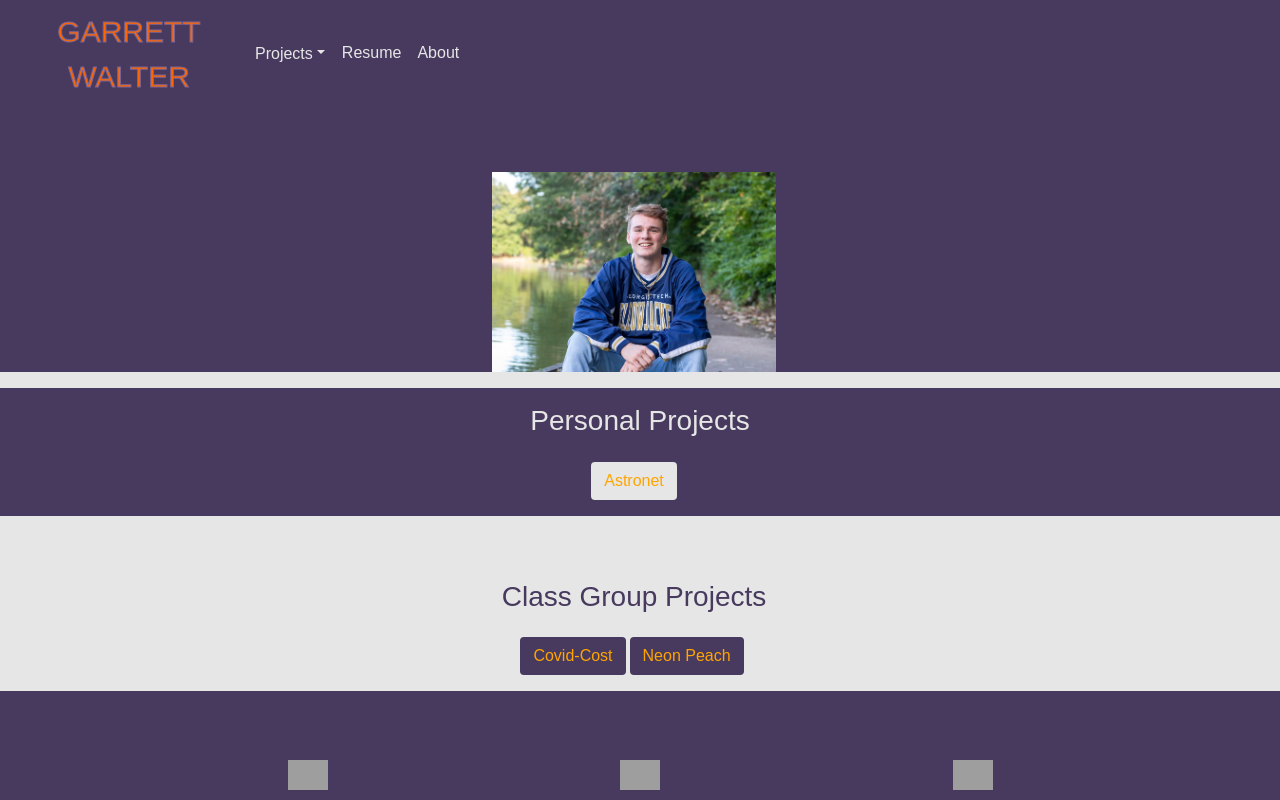
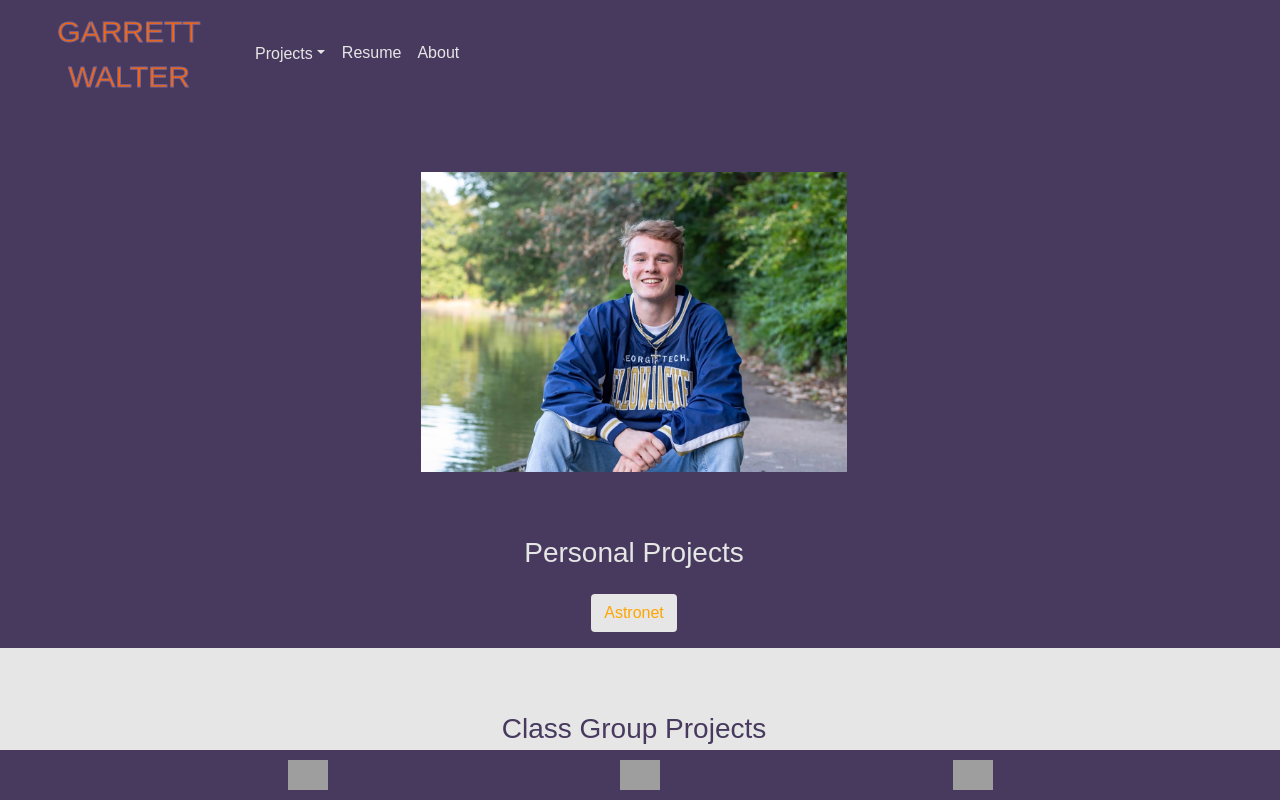
Before and after one commit to garrettwalter/reactPortfolio, a React (Create React App) app: page /#/ in a window 1280 px wide. Shown: the top 800 px of the page. Built offline with nearby package versions, Linux system fonts and the light colour scheme; grey boxes are pictures that could not be loaded.

Commit message:
img styling.2

```diff
--- a/src/containers/Home/Home.jsx
+++ b/src/containers/Home/Home.jsx
@@ -6,7 +6,7 @@ function Home(props) {
         <div className="row blue-bg top-row grey">
             <img className="me" alt="me" src="./me.jpg"/>
         </div>
-        <div className="row blue-bg pt-3 mt-3 grey">
+        <div className="row blue-bg top-row grey">
             <h3 className="text-center">Personal Projects</h3>
         </div>
         <div className="row blue-bg btn-row py-3">
--- a/src/index.css
+++ b/src/index.css
@@ -51,7 +51,7 @@ body {
 }
 
 .me {
-  height: 200px;
+  height: 300px;
   width: auto;
 }
 .bottom-row {
```
Also changed, not shown: 1 other file (tests, documents, lock files or other folders).
